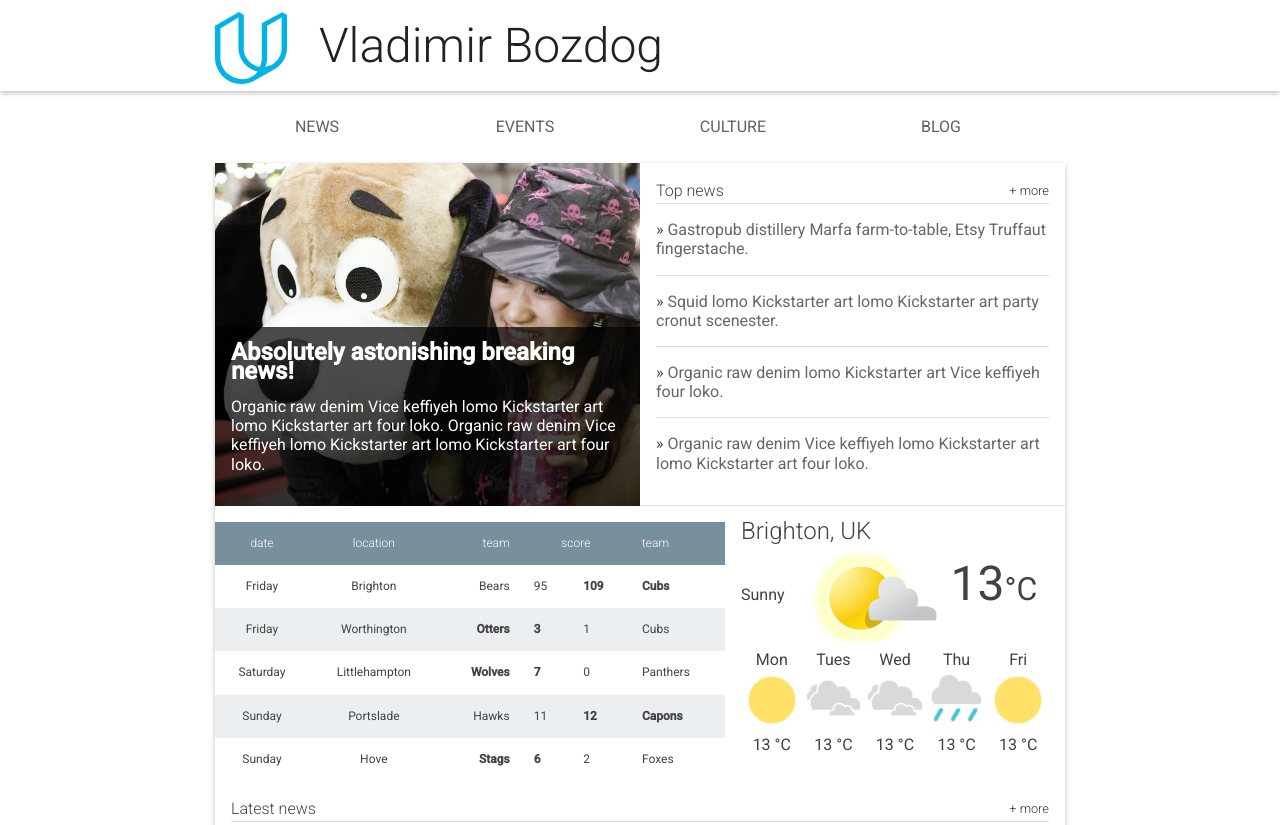
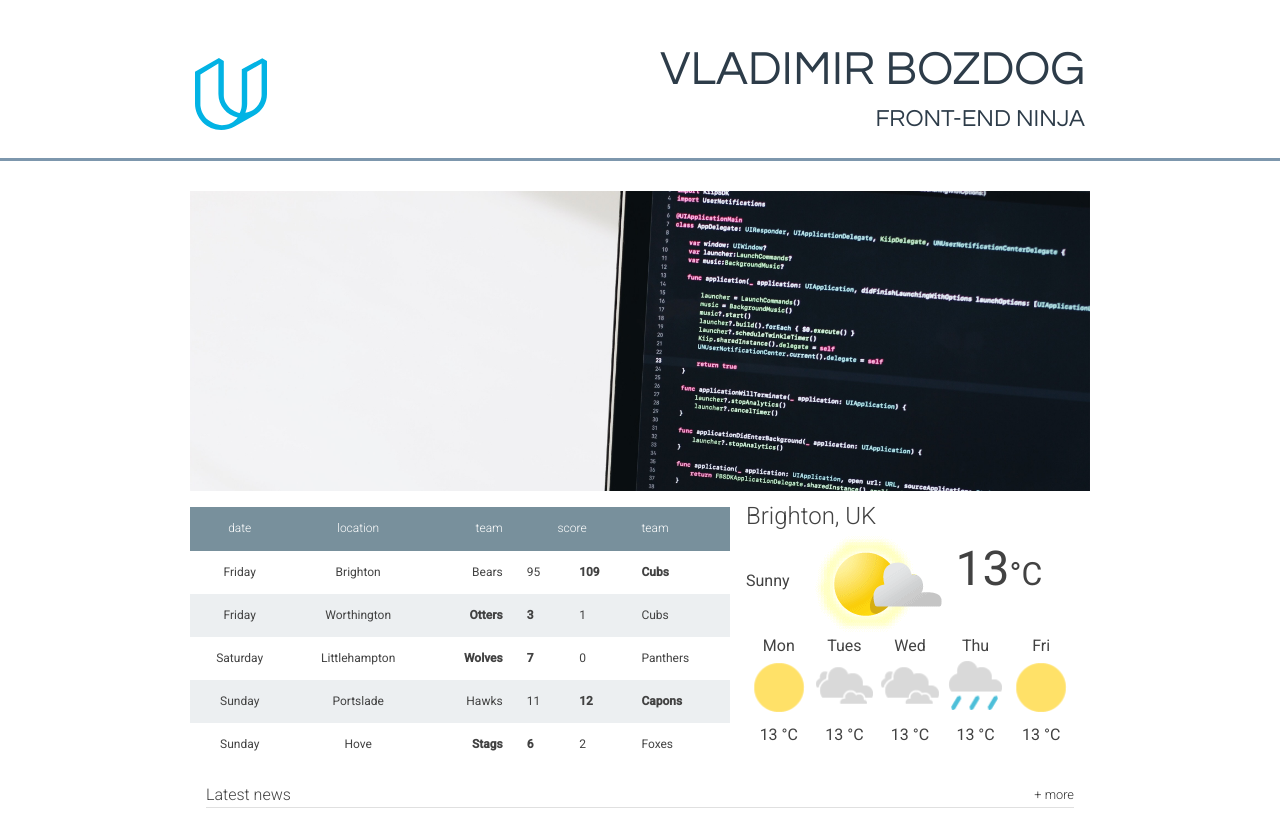
Before and after one commit to vlady88/portfolio-udacity, a plain HTML site: page index.html in a window 1280 px wide. Shown: the top 825 px of the page. Drawn offline with Linux system fonts and the light colour scheme.

Commit message:
add header and cover

```diff
--- a/index.html
+++ b/index.html
@@ -4,7 +4,7 @@
     <meta charset="utf-8">
     <meta name="viewport" content="width=device-width,initial-scale=1">
     <meta http-equiv="X-UA-Compatible" content="IE=edge">
-    <title>Brighton Times</title>
+    <title>Udacity Portfolio</title>
     <link href="https://fonts.googleapis.com/css?family=Roboto:300,400,500" rel="stylesheet" type="text/css">
     <link rel="stylesheet" type="text/css" href="main.css">
     <link rel="stylesheet" type="text/css" href="responsive.css">
@@ -14,32 +14,34 @@
 
     <header class="header">
       <div class="header__inner">
-        <img class="header__logo" src="images/udacity.svg" alt="Udacity logo">
-        <h1 class="header__title">
-          Vladimir Bozdog
-        </h1>
+          <div class="flex-container space-between">
+            <img class="header__logo" src="images/udacity.svg" alt="Udacity Logo">
+            <div>
+              <h1 class="header__title">
+                  Vladimir Bozdog
+              </h1>
+              <h2 class="header__subtitle">
+                  Front-end Ninja
+              </h2>
+            </div>
+          </div>
       </div>
     </header>
 
-    <nav id="drawer" class="nav">
+    <!-- <nav id="drawer" class="nav">
       <ul class="nav__list">
         <li class="nav__item"><a href="#">News</a></li>
         <li class="nav__item"><a href="#">Events</a></li>
         <li class="nav__item"><a href="#">Culture</a></li>
         <li class="nav__item"><a href="#">Blog</a></li>
       </ul>
-    </nav>
+    </nav> -->
 
     <main>
       <section class="content">
-        <section class="hero">
-          <article class="description">
-            <h2>Absolutely astonishing breaking news!</h2>
-            <p>Organic raw denim Vice keffiyeh lomo Kickstarter art lomo Kickstarter art four loko. Organic raw denim Vice keffiyeh lomo Kickstarter art lomo Kickstarter art four loko.</p>
-          </article>
-        </section>
+        <section class="hero"></section>
 
-        <section class="news top-news">
+        <!-- <section class="news top-news">
           <h2 class="news__title">Top news <a href="#" class="news__more">+ more</a></h2>
           <ul>
             <li class="top-news__item">
@@ -55,7 +57,7 @@
               <a href="#">Organic raw denim Vice keffiyeh lomo Kickstarter art lomo Kickstarter art four loko.</a>
             </li>
           </ul>
-        </section>
+        </section> -->
 
         <section class="scores">
           <table class="scores__table">
--- a/main.css
+++ b/main.css
@@ -51,9 +51,8 @@ ul {
  */
 
 .header {
-  box-shadow: 0 2px 5px rgba(0, 0, 0, 0.26);
   min-height: 56px;
-  transition: min-height 0.3s;
+  border-bottom: solid #7d97ad;
 }
 
 .header__inner {
@@ -64,19 +63,38 @@ ul {
 
 .header__logo {
   height: 72px;
-  margin-right: 1em;
-  vertical-align: top;
-  margin-top: 12px;
+  margin-left: 5px;
+  margin-top: auto;
+  margin-bottom: auto;
 }
 
 .header__title {
   font-weight: 300;
   font-size: 3em;
-  margin: 0.75em 0.25em;
-  display: inline-block;
-  color: #212121;
+  font-family: Century Gothic,CenturyGothic,AppleGothic,sans-serif;
+  text-transform: uppercase;
+  margin: 30px 5px;
+  display: block;
+  color: #2d3c49;
 }
 
+.header__subtitle {
+  font-weight: 300;
+  font-size: 1.5em;
+  font-family: Century Gothic,CenturyGothic,AppleGothic,sans-serif;
+  text-transform: uppercase;
+  margin: 30px 5px;
+  display: block;
+  color: #2d3c49;
+  text-align: right;
+}
+
+.flex-container {
+  display: flex;
+}
+.space-between {
+  justify-content: space-between;
+}
 
 /*
  *
@@ -125,7 +143,6 @@ ul {
  */
 
 main {
-  box-shadow: 0 2px 5px rgba(0, 0, 0, 0.26);
   width: 100%;
   margin-left: auto;
   margin-right: auto;
@@ -147,20 +164,9 @@ main {
 .hero {
   width: 100%;
   position: relative;
-  background-image: url("./images/dog.jpg");
+  background-image: url("./images/cover.jpg");
   background-size: cover;
   min-height: 300px;
-}
-
-.hero article {
-  box-sizing: border-box;
-  background-color: #000;
-  background-color: rgba(0, 0, 0, 0.7);
-  position: absolute;
-  bottom: 0;
-  width: 100%;
-  color: #fff;
-  padding: 1em;
 }
 
 
--- a/responsive.css
+++ b/responsive.css
@@ -57,7 +57,6 @@
 @media screen and (min-width: 611px) {
   .hero {
     order: 0;
-    width: 60%;
   }
   .weather {
     order: 1;
@@ -66,9 +65,6 @@
 }
 
 @media screen and (min-width: 700px) {
-  .hero {
-    width: 50%;
-  }
   .top-news {
     order: 1;
     width: 50%;
@@ -84,8 +80,7 @@
 
 @media screen and (min-width: 850px) {
   main, .header__inner, .nav, .content {
-    width: 850px;
-    margin-left: auto;
-    margin-right: auto;
+    width: 900px;
+    margin: 30px auto 0px auto;
   }
 }
```
Also changed, not shown: images/cover.jpg (added), images/dog.jpg (deleted), images/dog_small.jpg (deleted).
